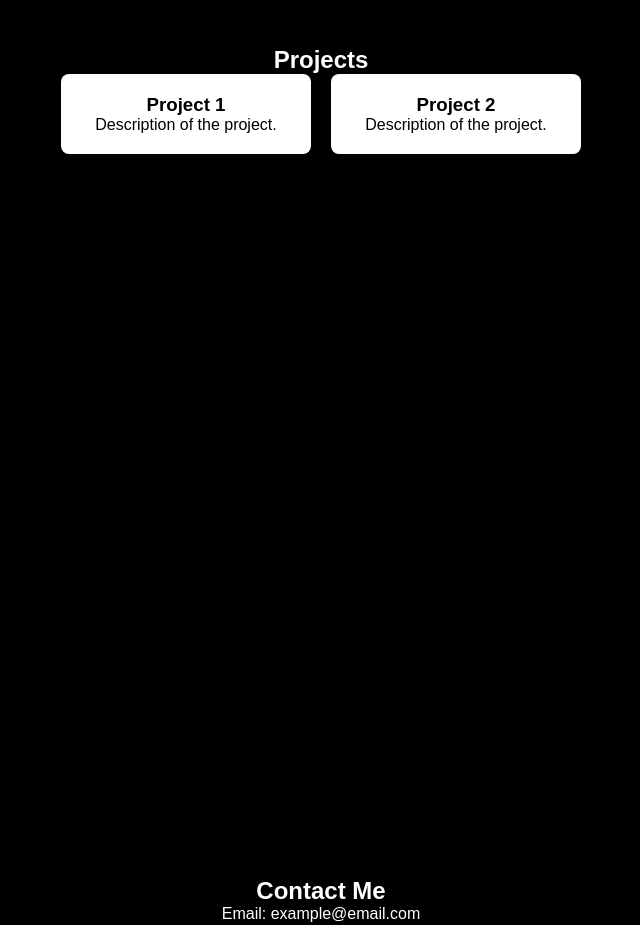
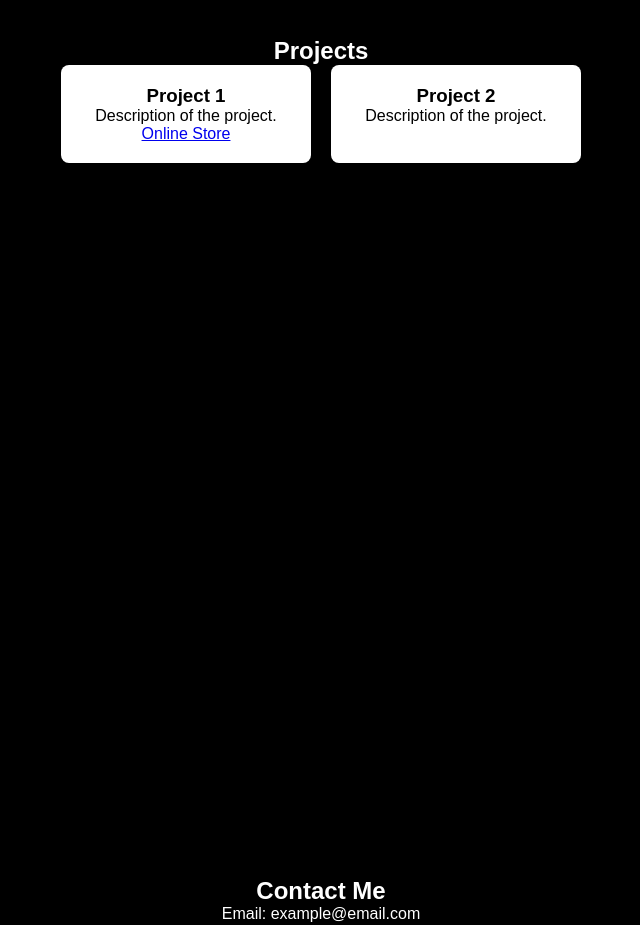
Before and after one commit to Bhavya-Parupalli/Bhavya-Parupalli.github.io, a plain HTML site: page index.html in a window 1280 px wide. Shown: the part 1100-2025 px from the top of the page, without its empty margins (319-959 px from the left). Drawn offline with Linux system fonts and the light colour scheme.

Commit message:
Update index.html

```diff
--- a/index.html
+++ b/index.html
@@ -131,6 +131,7 @@
             <div class="project-card">
                 <h3>Project 1</h3>
                 <p>Description of the project.</p>
+                <a href="https://bhavya-parupalli.github.io/online-store/">Online Store</a>
             </div>
             <div class="project-card">
                 <h3>Project 2</h3>
```
